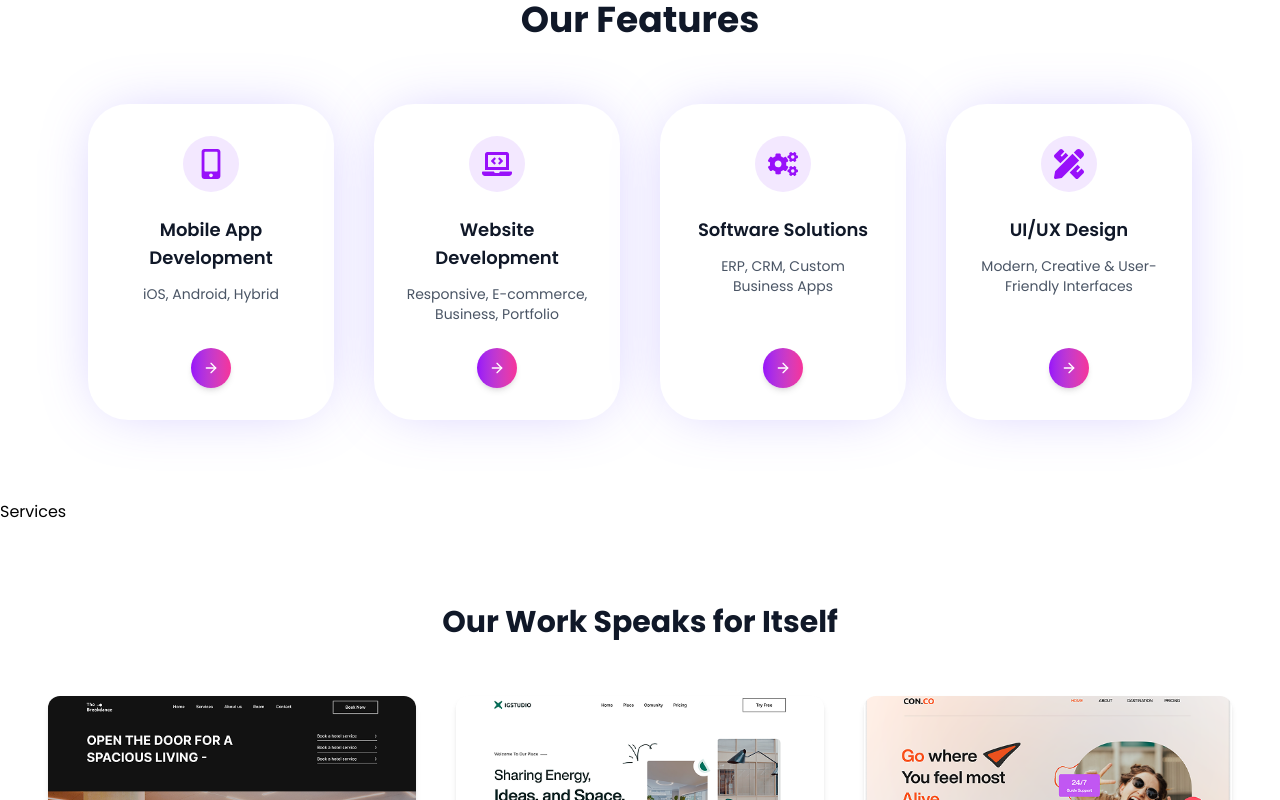
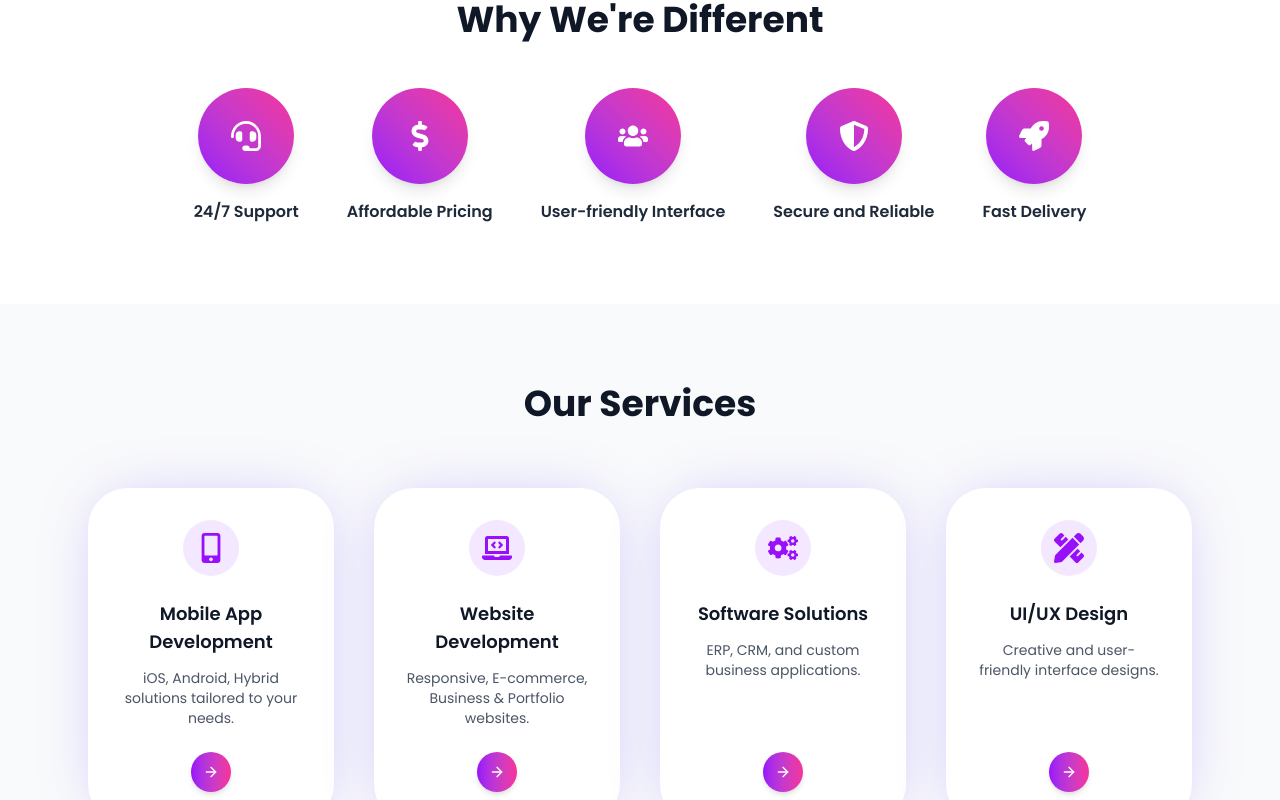
Before and after one commit to Abhinavsaini001/Creative--stack, a React (Vite) app: page / in a window 1280 px wide. Shown: the part 1120-1920 px from the top of the page. Built offline with nearby package versions, Linux system fonts and the light colour scheme.

Commit message:
our service section module

```diff
--- a/package.json
+++ b/package.json
@@ -30,7 +30,7 @@
     "eslint-plugin-react-refresh": "^0.4.20",
     "globals": "^16.3.0",
     "postcss": "^8.5.6",
-    "tailwindcss": "^4.1.12",
+    "tailwindcss": "^4.1.13",
     "vite": "^7.1.2"
   }
 }
--- a/src/Pages/Home/Features.jsx
+++ b/src/Pages/Home/Features.jsx
@@ -1,60 +1,53 @@
 import React from "react";
-import { FaMobileAlt, FaLaptopCode, FaCogs, FaPencilRuler } from "react-icons/fa";
+import { FaHeadset, FaDollarSign, FaUsers, FaShieldAlt, FaRocket } from "react-icons/fa";
 import { FiArrowRight } from "react-icons/fi";
 
 const features = [
   {
-    icon: <FaMobileAlt className="text-3xl text-purple-600" />,
-    title: "Mobile App Development",
-    desc: "iOS, Android, Hybrid",
+    icon: <FaHeadset className="text-3xl text-white" />,
+    title: "24/7 Support",
   },
   {
-    icon: <FaLaptopCode className="text-3xl text-purple-600" />,
-    title: "Website Development",
-    desc: "Responsive, E-commerce, Business, Portfolio",
+    icon: <FaDollarSign className="text-3xl text-white" />,
+    title: "Affordable Pricing",
   },
   {
-    icon: <FaCogs className="text-3xl text-purple-600" />,
-    title: "Software Solutions",
-    desc: "ERP, CRM, Custom Business Apps",
+    icon: <FaUsers className="text-3xl text-white" />,
+    title: "User-friendly Interface",
   },
   {
-    icon: <FaPencilRuler className="text-3xl text-purple-600" />,
-    title: "UI/UX Design",
-    desc: "Modern, Creative & User-Friendly Interfaces",
+    icon: <FaShieldAlt className="text-3xl text-white" />,
+    title: "Secure and Reliable",
+  },
+  {
+    icon: <FaRocket className="text-3xl text-white" />,
+    title: "Fast Delivery",
   },
 ];
 
 const Features = () => {
   return (
-    <section className="py-20 bg-white text-center relative">
+    <section className="py-20 bg-white">
       {/* Heading */}
-      <h2 className="text-3xl md:text-4xl font-bold mb-16 text-gray-900">Our Features</h2>
+      <h2 className="text-4xl font-bold text-center mb-12 text-gray-900">
+        Why We're Different
+      </h2>
 
-      {/* Features Grid */}
-      <div className="max-w-6xl mx-auto grid grid-cols-1 sm:grid-cols-2 md:grid-cols-4 gap-10 px-6">
+      {/* Features Layout */}
+      <div className="flex justify-center items-center flex-wrap gap-12 px-6">
         {features.map((feature, index) => (
           <div
             key={index}
-            className="relative flex flex-col items-center text-center p-8 rounded-[2.5rem] bg-white shadow-[0_0_60px_-15px_rgba(123,97,255,0.4)] hover:shadow-[0_0_80px_-10px_rgba(123,97,255,0.6)] transition duration-300"
+            className="group flex flex-col items-center cursor-pointer animate-bounce-slow"
           >
-            {/* Icon */}
-            <div className="w-14 h-14 flex items-center justify-center rounded-full bg-purple-100 mb-6">
+            {/* Circle with icon */}
+            <div className="w-24 h-24 flex items-center justify-center rounded-full bg-gradient-to-tr from-purple-600 to-pink-500 shadow-lg hover:scale-110 transition-transform duration-500">
               {feature.icon}
             </div>
-
-            {/* Title */}
-            <h3 className="text-lg font-semibold text-gray-900 mb-3">
+            {/* Text below circle */}
+            <h3 className="mt-4 text-gray-800 font-semibold text-center">
               {feature.title}
             </h3>
-
-            {/* Description */}
-            <p className="text-gray-600 text-sm mb-6">{feature.desc}</p>
-
-            {/* Arrow Button */}
-            <button className="mt-auto w-10 h-10 flex items-center justify-center rounded-full bg-gradient-to-r from-purple-600 to-pink-500 text-white shadow-md hover:scale-110 transition">
-              <FiArrowRight />
-            </button>
           </div>
         ))}
       </div>
--- a/src/Pages/Home/Services.jsx
+++ b/src/Pages/Home/Services.jsx
@@ -1,9 +1,65 @@
-import React from 'react'
+import React from "react";
+import { FaMobileAlt, FaLaptopCode, FaCogs, FaPencilRuler } from "react-icons/fa";
+import { FiArrowRight } from "react-icons/fi";
+
+const services = [
+  {
+    icon: <FaMobileAlt className="text-3xl text-purple-600" />,
+    title: "Mobile App Development",
+    desc: "iOS, Android, Hybrid solutions tailored to your needs.",
+  },
+  {
+    icon: <FaLaptopCode className="text-3xl text-purple-600" />,
+    title: "Website Development",
+    desc: "Responsive, E-commerce, Business & Portfolio websites.",
+  },
+  {
+    icon: <FaCogs className="text-3xl text-purple-600" />,
+    title: "Software Solutions",
+    desc: "ERP, CRM, and custom business applications.",
+  },
+  {
+    icon: <FaPencilRuler className="text-3xl text-purple-600" />,
+    title: "UI/UX Design",
+    desc: "Creative and user-friendly interface designs.",
+  },
+];
 
 const Services = () => {
   return (
-    <div>Services</div>
-  )
-}
+    <section className="py-20 bg-gray-50 text-center relative">
+      {/* Heading */}
+      <h2 className="text-3xl md:text-4xl font-bold mb-16 text-gray-900">Our Services</h2>
 
-export default Services
+      {/* Services Grid */}
+      <div className="max-w-6xl mx-auto grid grid-cols-1 sm:grid-cols-2 md:grid-cols-4 gap-10 px-6">
+        {services.map((service, index) => (
+          <div
+            key={index}
+            className="relative flex flex-col items-center text-center p-8 rounded-[2.5rem] bg-white shadow-[0_0_60px_-15px_rgba(123,97,255,0.4)] hover:shadow-[0_0_80px_-10px_rgba(123,97,255,0.6)] transition duration-300"
+          >
+            {/* Icon */}
+            <div className="w-14 h-14 flex items-center justify-center rounded-full bg-purple-100 mb-6">
+              {service.icon}
+            </div>
+
+            {/* Title */}
+            <h3 className="text-lg font-semibold text-gray-900 mb-3">
+              {service.title}
+            </h3>
+
+            {/* Description */}
+            <p className="text-gray-600 text-sm mb-6">{service.desc}</p>
+
+            {/* Arrow Button */}
+            <button className="mt-auto w-10 h-10 flex items-center justify-center rounded-full bg-gradient-to-r from-purple-600 to-pink-500 text-white shadow-md hover:scale-110 transition">
+              <FiArrowRight />
+            </button>
+          </div>
+        ))}
+      </div>
+    </section>
+  );
+};
+
+export default Services;
```
Also changed, not shown: 1 other file (tests, documents, lock files or other folders).
